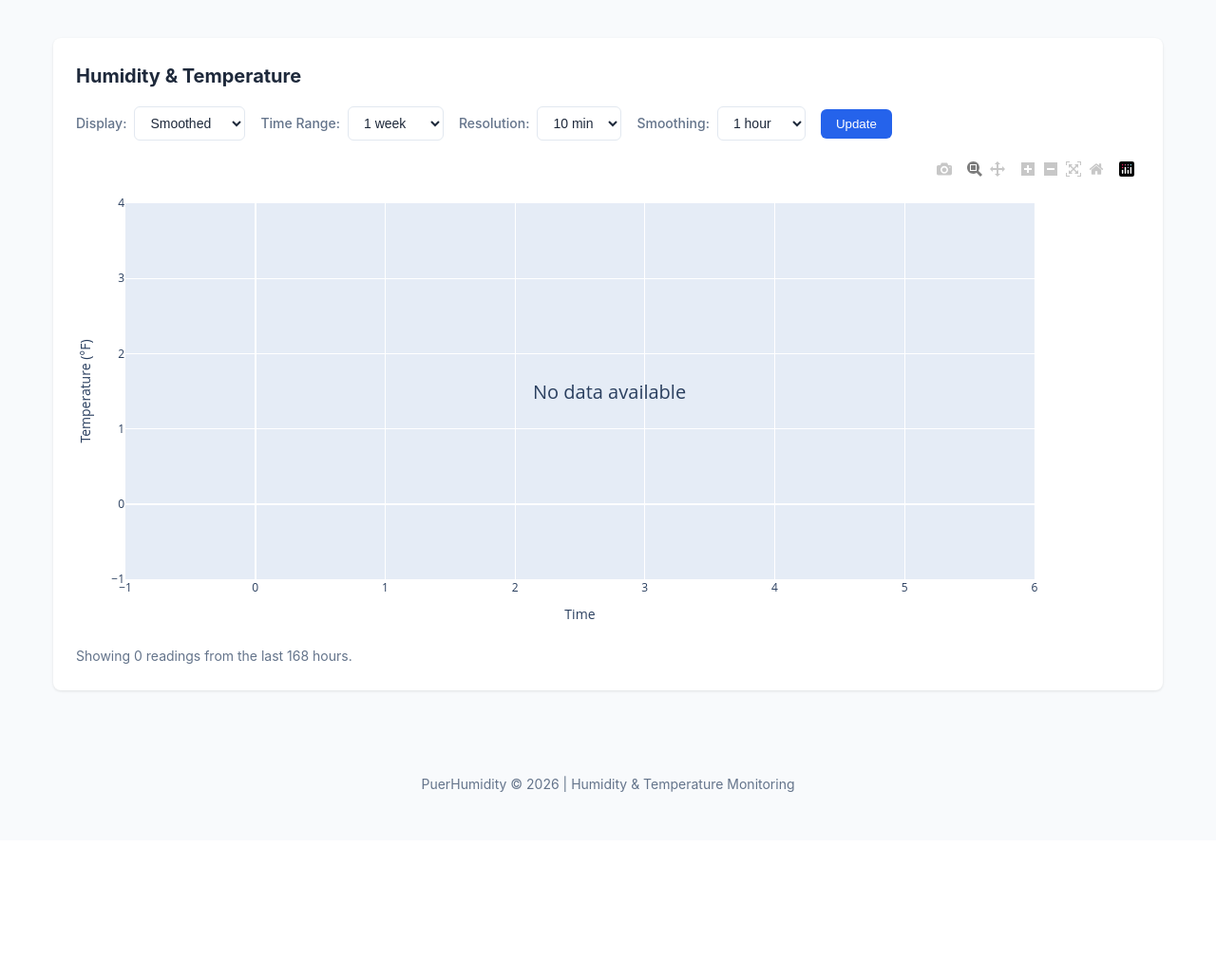
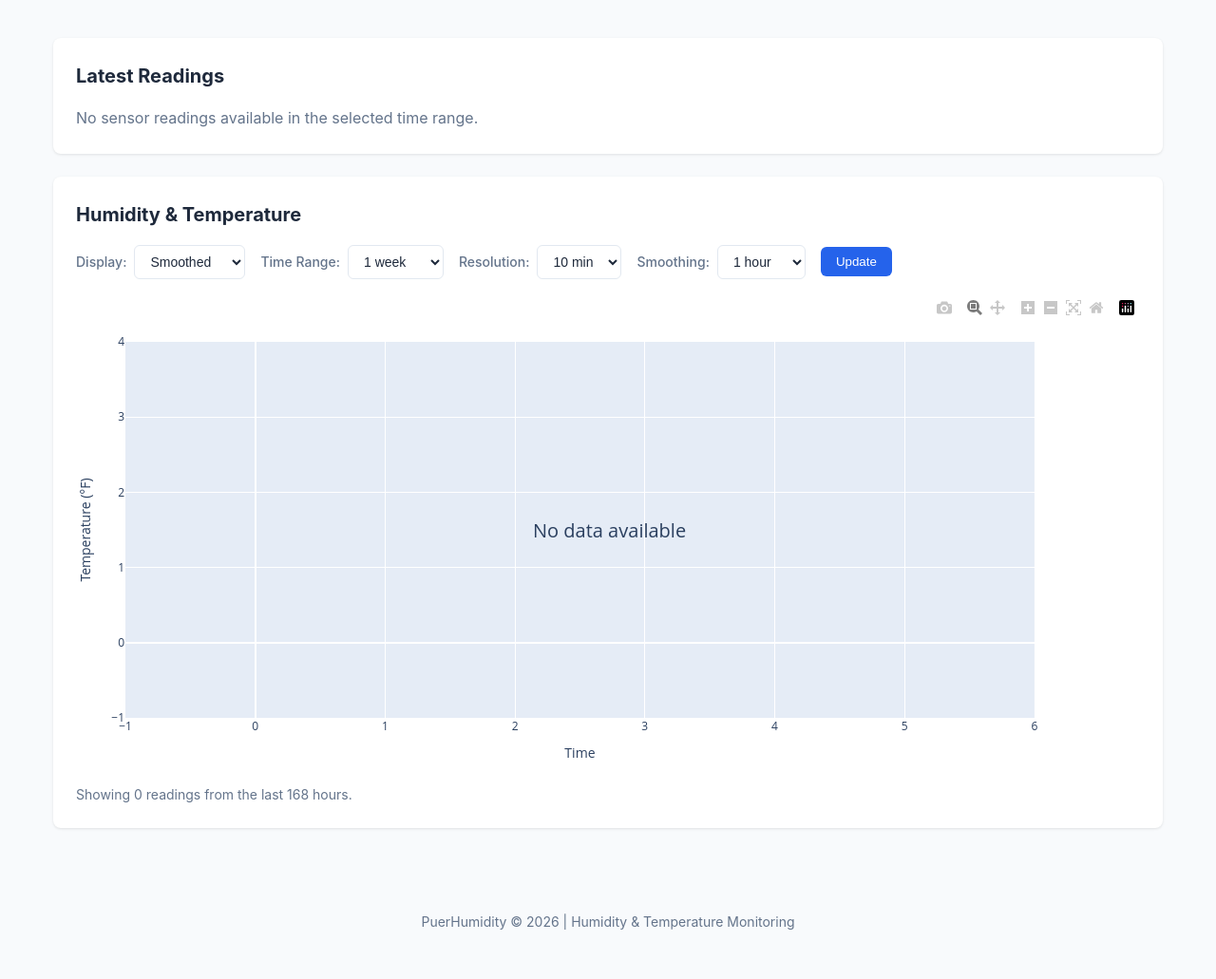
Before and after one commit to royshea/puerhumidity, a Flask app: page / in a window 1280 px wide. Shown: the part 103-1134 px from the top of the page at 95% size. Before the commit the page ends 937 px from the top, so only its background shows below. Run offline with Flask 3, Linux system fonts and the light colour scheme; some libraries are stand-ins or nearby versions.

Commit message:
Add latest-readings summary section to chart page (#25)
* Add latest-readings summary section to chart page

Show the most recent value and reading time for each of the four sensors (PuerHumidity/ChestHumidity x humidity/temperature) at the top of the base page. Computed from the readings already fetched for the chart, so it reflects the selected time range with no extra storage I/O.

Co-authored-by: Copilot <223556219+Copilot@users.noreply.github.com>

Copilot-Session: 16c0fe53-5939-433c-8cc8-e4dda449caab

* Fix latest readings UTC summary

Convert latest reading timestamps to UTC before formatting and add focused tests for summary generation.

Co-authored-by: Copilot <223556219+Copilot@users.noreply.github.com>

Copilot-Session: 16c0fe53-5939-433c-8cc8-e4dda449caab

---------

Copilot-Session: 16c0fe53-5939-433c-8cc8-e4dda449caab

```diff
--- a/app/routes/ui.py
+++ b/app/routes/ui.py
@@ -1,11 +1,50 @@
 """UI routes for chart display."""
+
+from datetime import UTC
 
 from flask import Blueprint, render_template, request
 
+from app.models import SensorReading
 from app.services import generate_chart
 from app.storage import get_storage
 
 ui_bp = Blueprint("ui", __name__)
+
+# Units to display alongside each reading type.
+_READING_UNITS: dict[str, str] = {"temperature": "°F", "humidity": "%"}
+
+
+def _build_latest_summary(readings: list[SensorReading]) -> list[dict[str, str]]:
+    """Compute the latest reading per sensor for the summary section.
+
+    Args:
+        readings: Readings within the current time window (sorted ascending).
+
+    Returns:
+        One entry per sensor (e.g. "PuerHumidity-Humidity"), each with a
+        human-friendly label, formatted value, and reading time. Sorted by
+        device label then reading type for a stable display order.
+    """
+    latest_by_sensor: dict[str, SensorReading] = {}
+    for reading in readings:
+        current = latest_by_sensor.get(reading.sensor_name)
+        if current is None or reading.timestamp > current.timestamp:
+            latest_by_sensor[reading.sensor_name] = reading
+
+    summary: list[dict[str, str]] = []
+    for reading in latest_by_sensor.values():
+        unit = _READING_UNITS.get(reading.reading_type, "")
+        summary.append(
+            {
+                "sensor_name": reading.sensor_name,
+                "device_label": reading.device_label,
+                "reading_type": reading.reading_type.capitalize(),
+                "value": f"{reading.value:g}{unit}",
+                "timestamp": reading.timestamp.astimezone(UTC).strftime("%Y-%m-%d %H:%M UTC"),
+            }
+        )
+
+    return sorted(summary, key=lambda s: (s["device_label"], s["reading_type"]))
 
 
 @ui_bp.route("/")
@@ -54,6 +93,9 @@ def chart() -> str:
     storage = get_storage()
     readings = storage.get_all_readings(hours=hours_int)
 
+    # Latest value + time per sensor for the summary section
+    latest_readings = _build_latest_summary(readings)
+
     # Generate chart HTML
     chart_html = generate_chart(
         readings,
@@ -65,6 +107,7 @@ def chart() -> str:
     return render_template(
         "chart.html",
         chart_html=chart_html,
+        latest_readings=latest_readings,
         mode=mode,
         hours=hours_int,
         resolution=resolution_int,
--- a/app/templates/chart.html
+++ b/app/templates/chart.html
@@ -3,6 +3,23 @@
 {% block title %}Chart - PuerHumidity{% endblock %}
 
 {% block content %}
+<div class="card">
+    <h2>Latest Readings</h2>
+    {% if latest_readings %}
+    <div class="sensor-grid">
+        {% for sensor in latest_readings %}
+        <div class="sensor-card">
+            <div class="sensor-name">{{ sensor.device_label }} · {{ sensor.reading_type }}</div>
+            <div class="sensor-value">{{ sensor.value }}</div>
+            <div class="sensor-time">{{ sensor.timestamp }}</div>
+        </div>
+        {% endfor %}
+    </div>
+    {% else %}
+    <p style="color: var(--secondary-color);">No sensor readings available in the selected time range.</p>
+    {% endif %}
+</div>
+
 <div class="card">
     <h2>Humidity & Temperature</h2>
 
```
Also changed, not shown: app/templates/base.html (+33 -0 lines), tests/test_ui.py (added, +99 -0 lines).
